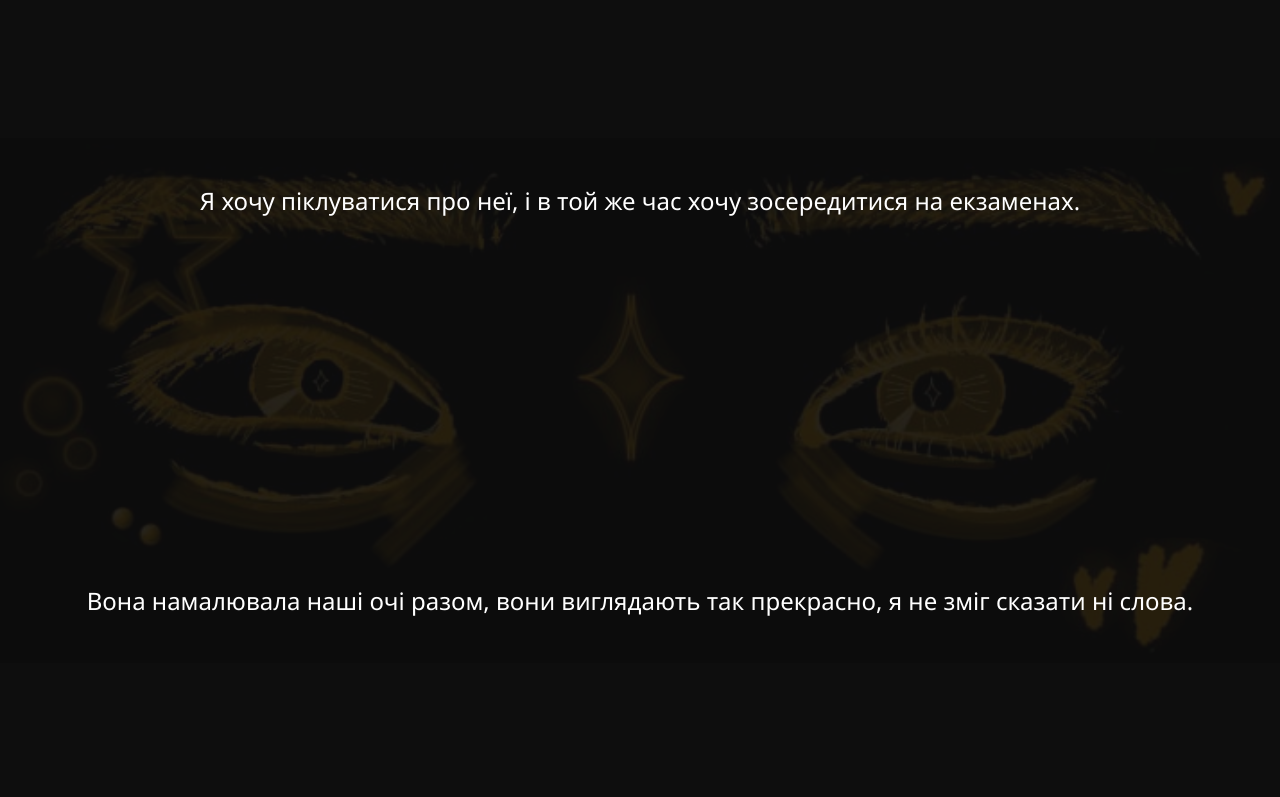
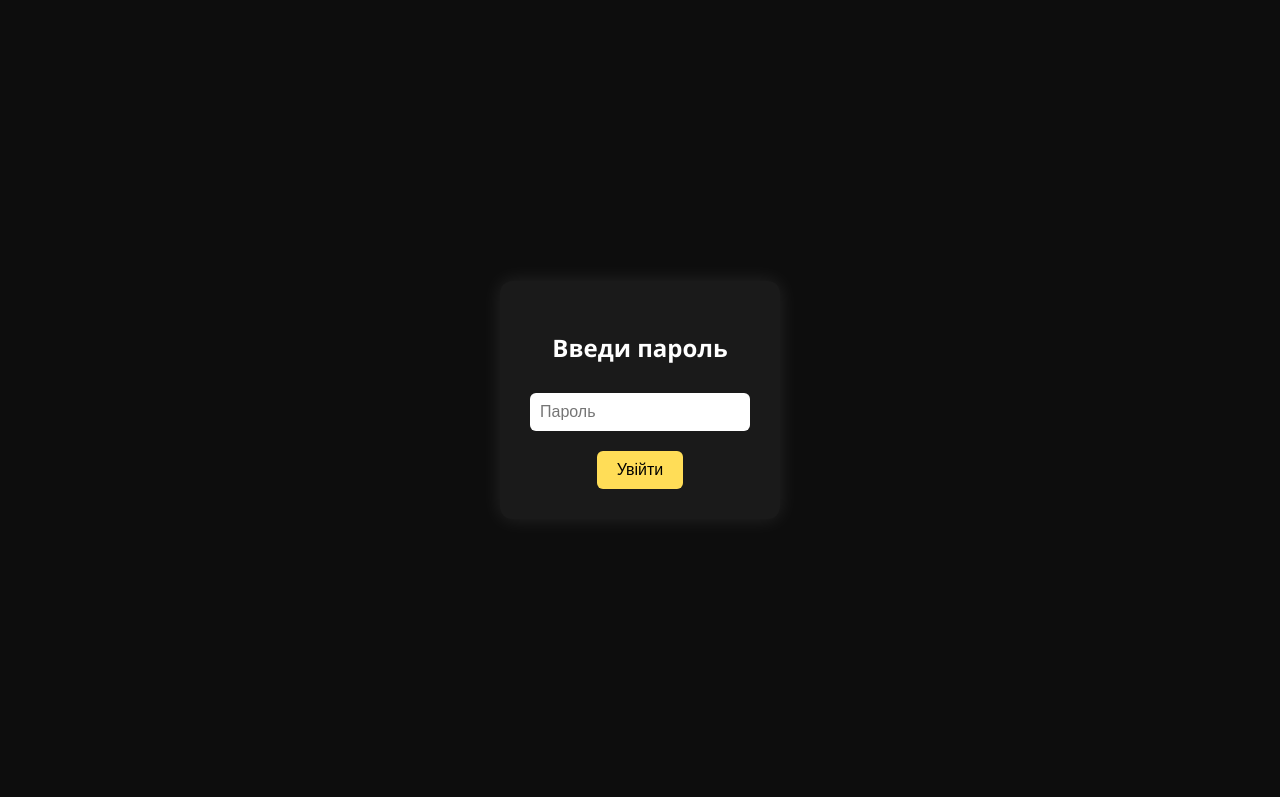
Before and after one commit to ChunkNotFound/TheBrightestLight, a plain HTML site: page index.html in a window 1280 px wide. Shown: the top 797 px of the page. Drawn offline with Linux system fonts and the light colour scheme.

Commit message:
password

```diff
--- a/index.html
+++ b/index.html
@@ -49,9 +49,74 @@
     .section.special .lines p {
       margin: 5vh 0;
     }
+
+        .overlay {
+      position: fixed;
+      top: 0;
+      left: 0;
+      width: 100vw;
+      height: 100vh;
+      background: #0d0d0d;
+      display: flex;
+      justify-content: center;
+      align-items: center;
+      z-index: 999;
+    }
+
+    .password-box {
+      background: #1a1a1a;
+      padding: 30px;
+      border-radius: 12px;
+      box-shadow: 0 0 20px rgba(255, 255, 255, 0.1);
+      text-align: center;
+    }
+
+    input[type="password"] {
+      padding: 10px;
+      border-radius: 6px;
+      border: none;
+      width: 200px;
+      font-size: 16px;
+      margin-top: 10px;
+    }
+
+    button {
+      margin-top: 20px;
+      padding: 10px 20px;
+      background: #ffdd57;
+      border: none;
+      border-radius: 6px;
+      font-size: 16px;
+      cursor: pointer;
+      transition: 0.3s;
+    }
+
+    button:hover {
+      background: #ffe88a;
+    }
+
+    .content {
+      opacity: 0;
+      padding: 0 20px;
+      max-width: 600px;
+      margin: 150px auto;
+      transition: opacity 1s ease-out;
+    }
+
+    .content.visible {
+      opacity: 1;
+    }
   </style>
 </head>
 <body>
+    <div class="overlay" id="overlay">
+    <div class="password-box">
+      <h2>Введи пароль</h2>
+      <input type="password" id="passwordInput" placeholder="Пароль" />
+      <br />
+      <button onclick="checkPassword()">Увійти</button>
+    </div>
+  </div>
   <div class="bg-image" id="bgImage"></div>
 <div class="section">Я хочу піклуватися про неї, і в той же час хочу зосередитися на екзаменах.</div>
 <div class="section">Вона намалювала наші очі разом, вони виглядають так прекрасно, я не зміг сказати ні слова.</div>
@@ -110,6 +175,24 @@
   window.addEventListener('scroll', updateOpacity);
   window.addEventListener('resize', updateOpacity);
   window.addEventListener('load', updateOpacity);
+
+      function checkPassword() {
+      const input = document.getElementById('passwordInput').value;
+      if (input.toLowerCase() === 'сонечко') {
+        document.getElementById('overlay').style.display = 'none';
+        document.getElementById('mainContent').classList.add('visible');
+      } else {
+        alert('Невірний пароль :(');
+      }
+    }
+
+    window.addEventListener('scroll', () => {
+      const content = document.getElementById('mainContent');
+      const rect = content.getBoundingClientRect();
+      if (rect.top < window.innerHeight) {
+        content.classList.add('visible');
+      }
+    });
 </script>
 </body>
 </html>
```
